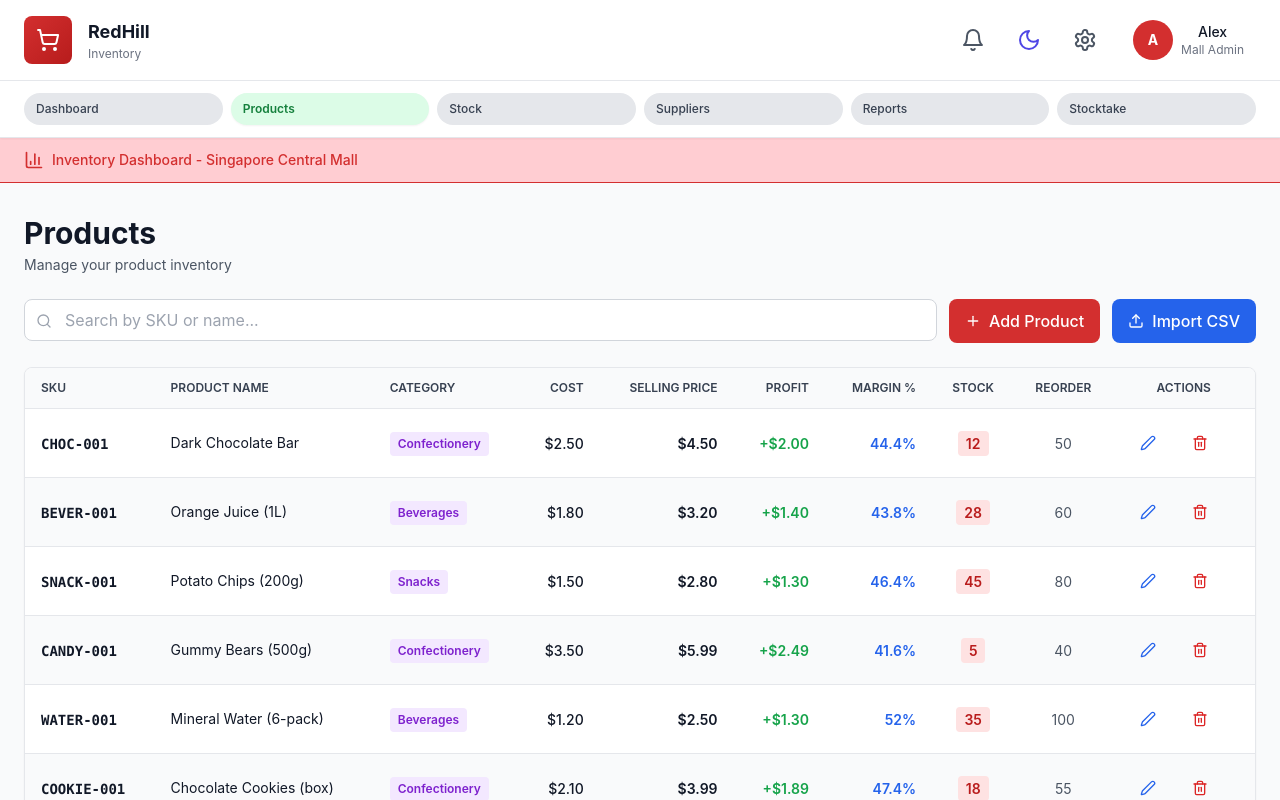
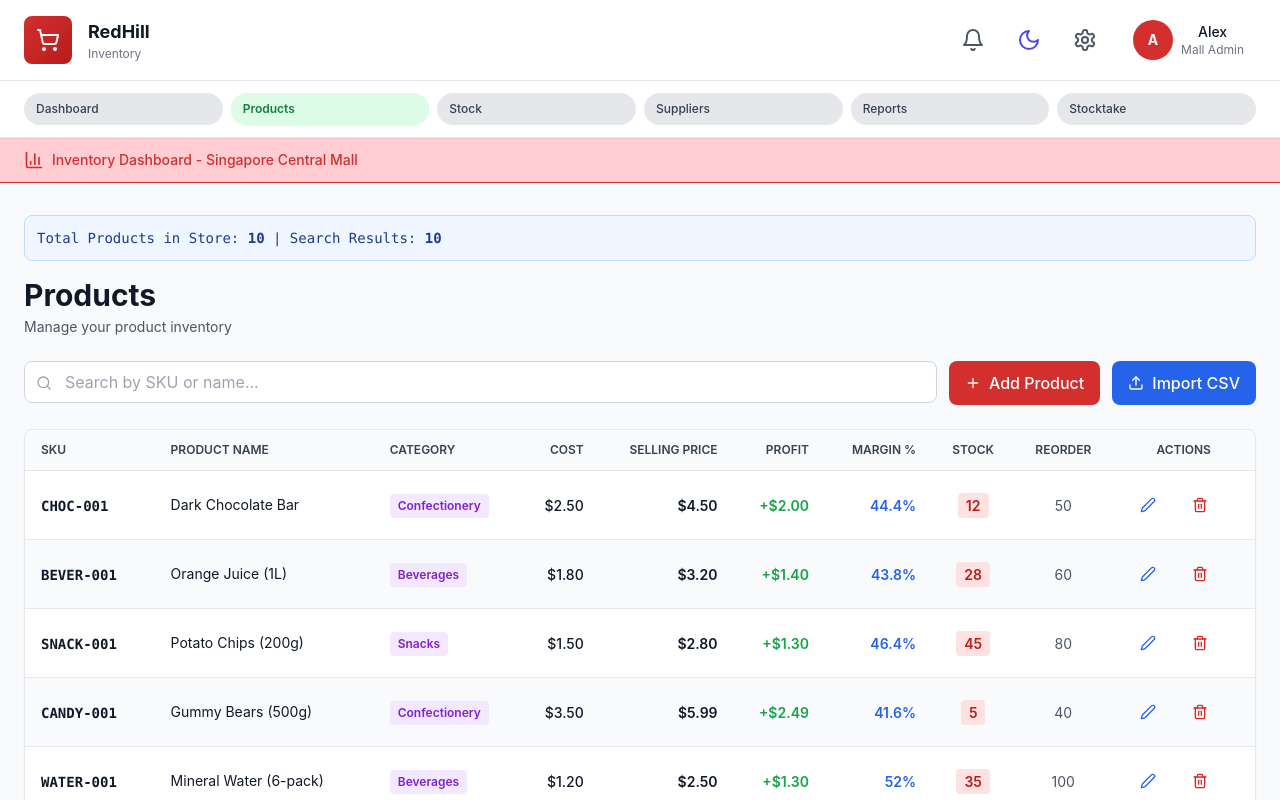
Before and after one commit to prakashram-git/Small-Retail-Inventory-System, a Next.js app: page /products in a window 1280 px wide. Shown: the top 800 px of the page. Built offline with nearby package versions, Linux system fonts and the light colour scheme.

Commit message:
Add debug displays to track product store updates
- Show product count on Products page
- Show store state on Dashboard
- Verify products are being added to Zustand store
- Help diagnose if store updates are working

```diff
--- a/components/DashboardClient.tsx
+++ b/components/DashboardClient.tsx
@@ -71,6 +71,13 @@ export default function DashboardClient({ children }: DashboardClientProps) {
       {children}
 
       <main className="px-3 sm:px-4 md:px-6 py-4 sm:py-6 md:py-8">
+        {/* Debug Info */}
+        <div className="mb-3 p-2 bg-green-50 dark:bg-green-900/30 border border-green-200 dark:border-green-700 rounded text-2xs">
+          <p className="font-mono text-green-900 dark:text-green-300">
+            Store: {products.length} products | {movements.length} movements
+          </p>
+        </div>
+
         {/* Top Metrics Grid */}
         <div className="grid grid-cols-4 gap-1 mb-3 overflow-x-auto pb-1">
           <MetricsCard
--- a/components/ProductsPage.tsx
+++ b/components/ProductsPage.tsx
@@ -253,6 +253,14 @@ export default function ProductsPage() {
 
   return (
     <main className="bg-gray-50 dark:bg-gray-900 min-h-screen px-3 sm:px-4 md:px-6 py-4 sm:py-6 md:py-8 transition-colors duration-200">
+      {/* Debug Info - Product Count */}
+      <div className="mb-4 p-3 bg-blue-50 dark:bg-blue-900/30 border border-blue-200 dark:border-blue-700 rounded-lg">
+        <p className="text-sm font-mono text-blue-900 dark:text-blue-300">
+          Total Products in Store: <span className="font-bold">{products.length}</span> |
+          Search Results: <span className="font-bold">{filteredProducts.length}</span>
+        </p>
+      </div>
+
       {/* Header */}
       <div className="mb-6">
         <h1 className="text-2xl sm:text-3xl font-bold text-gray-900 dark:text-white">Products</h1>
```
